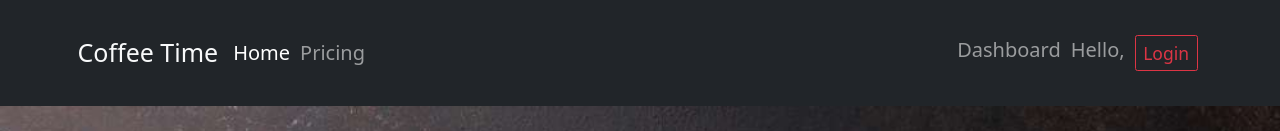
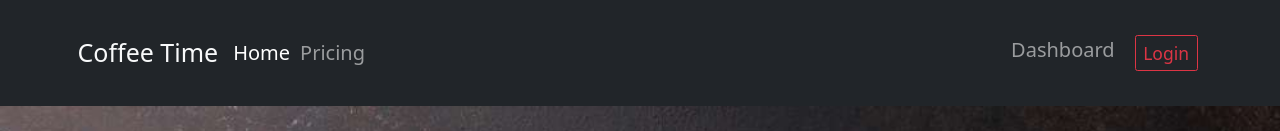
Before and after one commit to sourabahmed/coffee-time, a React (Create React App) app: page / in a window 1280 px wide. Shown: the top 131 px of the page. Built offline with nearby package versions, Linux system fonts and the light colour scheme; no server answers; a web font is replaced by a local one; what react-animations would draw is missing.

Commit message:
useAuth-added

```diff
--- /dev/null
+++ b/src/context/AuthContext.js
@@ -0,0 +1,15 @@
+import React, { createContext } from 'react';
+import useFirebase from '../hooks/useFirebase';
+
+
+export const AuthContext = createContext();
+const AuthProvider = ({children}) => {
+    const allContext = useFirebase();
+    return (
+        <AuthContext.Provider value={allContext}>
+            {children}
+        </AuthContext.Provider>
+    );
+};
+
+export default AuthProvider;
--- /dev/null
+++ b/src/hooks/useAuth.js
@@ -0,0 +1,8 @@
+import { useContext } from "react";
+import { AuthContext } from "../context/AuthContext";
+
+const useAuth = () => {
+    const auth = useContext(AuthContext);
+    return auth;
+}
+export default useAuth;
--- a/src/pages/Home/Header/Header.js
+++ b/src/pages/Home/Header/Header.js
@@ -1,13 +1,13 @@
-import React, { useState } from "react";
+
 import { Link } from "react-router-dom";
 import { Navbar, Container, Nav, Button } from 'react-bootstrap';
-import useFirebase from "../../../hooks/useFirebase";
 import "./Header.css";
+import useAuth from "../../../hooks/useAuth";
 
 
 const Header = () => {
 
-    const { user, logOut } = useFirebase();
+    const { user, logOut } = useAuth();
 
     return (
         <>
@@ -22,7 +22,7 @@ const Header = () => {
                         </Nav>
                         <Nav>
                             <Nav.Link href="#deets">Dashboard</Nav.Link>
-                            <Nav.Link href="#deets">Hello, {user.displayName}</Nav.Link>
+                            <Nav.Link href="#deets">{user.displayName}</Nav.Link>
                             <Nav.Link eventKey={2} href="#memes">
                                 {
                                     user.email?<Button className="fs-3" onClick={logOut} variant="outline-danger">LogOut</Button> :<Link to="/login"><Button className="fs-3" variant="outline-danger">Login</Button></Link>
--- a/src/pages/Home/Product/Product.js
+++ b/src/pages/Home/Product/Product.js
@@ -16,7 +16,7 @@ const Product = ({item}) => {
               </div>
               <div className="product-price d-flex justify-content-between align-items-center">
                 <h2>${price}</h2>
-                <button className="btn btn-danger"><Link to={`/deliveryinfo/${_id}`}>Order Now</Link></button>
+                <button className="btn btn-danger fs-3"><Link className='text-light' to={`/deliveryinfo/${_id}`}>Order Now</Link></button>
               </div>
           </div>
         </div>
--- a/src/pages/PrivateRoute/PrivateRoute.js
+++ b/src/pages/PrivateRoute/PrivateRoute.js
@@ -1,9 +1,10 @@
 import React from 'react';
 import { Navigate } from 'react-router-dom';
-import useFirebase from '../../hooks/useFirebase';
+import useAuth from '../../hooks/useAuth';
+
 
 const PrivateRoute = ({ children }) => {
-    const { user, isLoading } = useFirebase();
+    const { user, isLoading } = useAuth();
 
     if (isLoading) {
         return (
--- a/src/pages/Signin/Signin.js
+++ b/src/pages/Signin/Signin.js
@@ -3,11 +3,11 @@ import './Signin.css';
 import { useForm } from "react-hook-form";
 import { Link, useLocation, useNavigate } from 'react-router-dom';
 import Header from '../Home/Header/Header';
-import useFirebase from '../../hooks/useFirebase';
+import useAuth from '../../hooks/useAuth';
 
 
 const Signin = () => {
-    const {registerUser} = useFirebase();
+    const {registerUser} = useAuth();
 
     const location = useLocation();
     const navigate = useNavigate();
```
Also changed, not shown: src/App.js (+4 -9 lines).
